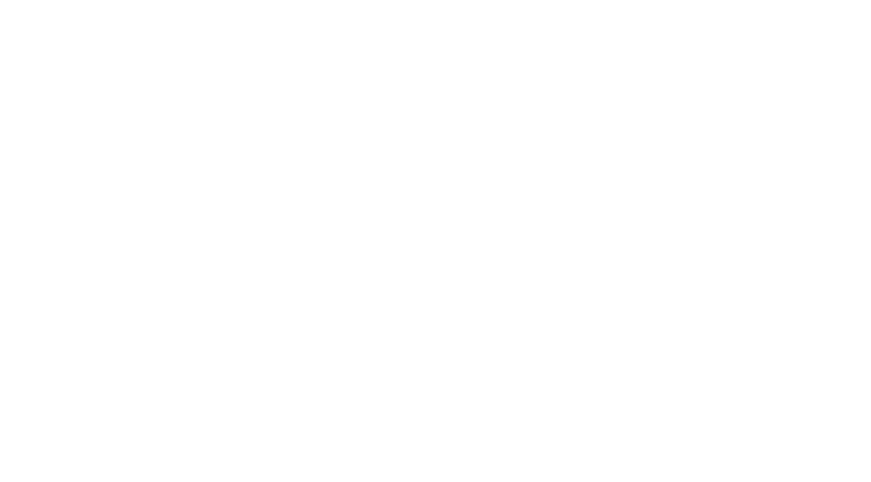
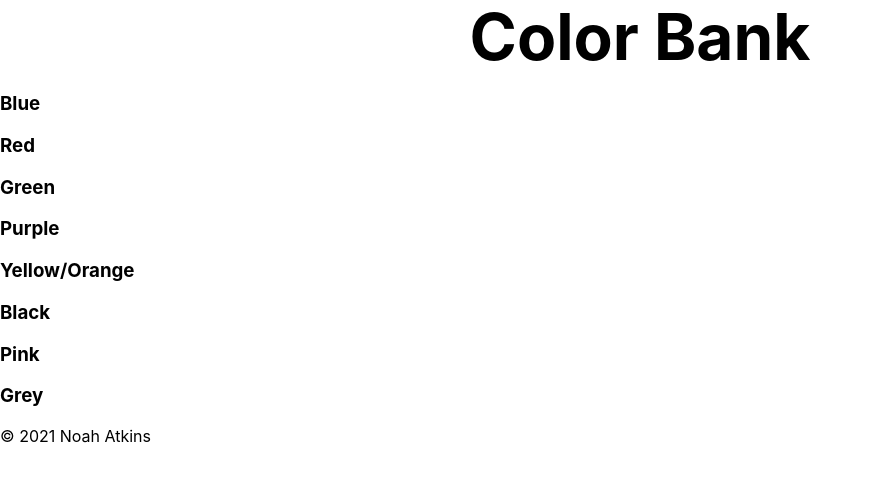
Before and after one commit to noahatkins/palettes, a Next.js app: page /palette in a window 1280 px wide. Before the commit this address had no page. Shown: the top 482 px of the page, without its empty margins (0-871 px from the left). Built offline with nearby package versions, Linux system fonts and the light colour scheme.

Commit message:
Returns home if /palette

```diff
--- /dev/null
+++ b/pages/palette/index.js
@@ -0,0 +1,6 @@
+import React from "react";
+import Home from "../index";
+
+export default function Palette() {
+  return <Home />;
+}
```
